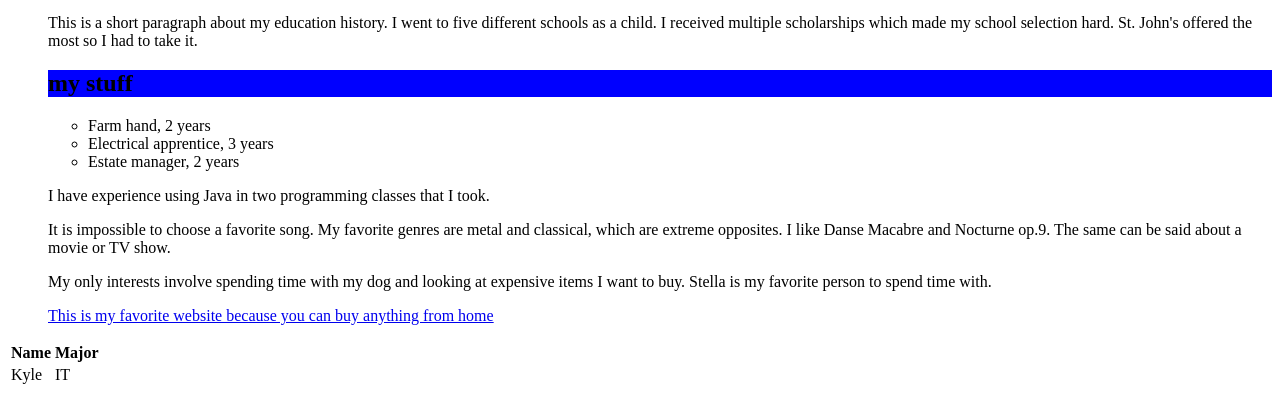
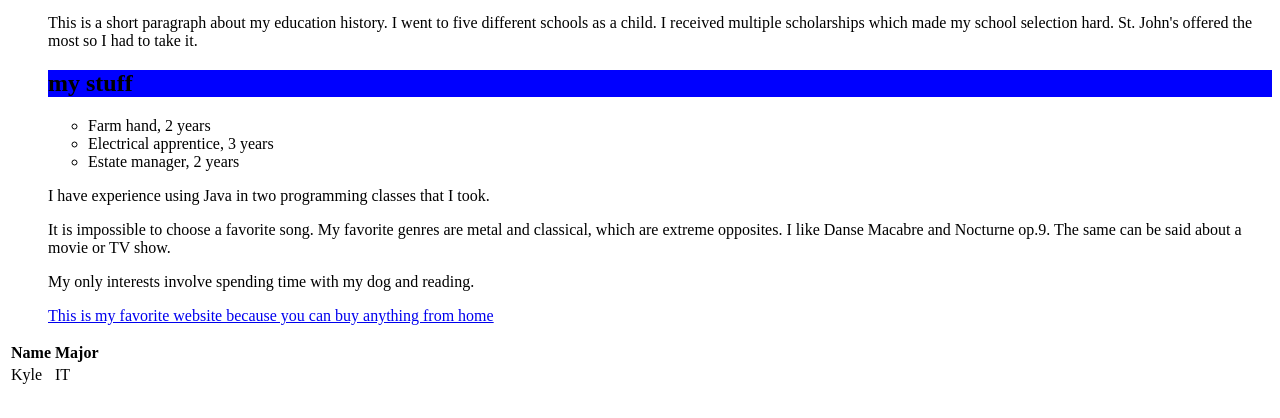
Before and after one commit to kbitic/kbitic.github.io, a plain HTML site: page index.html in a window 1280 px wide. Shown: the part 198-616 px from the top of the page. Drawn offline with Linux system fonts and the light colour scheme.

Commit message:
Update index.html

```diff
--- a/index.html
+++ b/index.html
@@ -70,7 +70,7 @@
   Nocturne op.9. The same can be said about a movie or TV show. </p>
 
     <p> <a name="interests"> </a> </p>
-   <p> My only interests involve spending time with my dog and looking at expensive items I want to buy. Stella is my favorite person to spend time with. </p>
+   <p> My only interests involve spending time with my dog and reading. </p>
 
 
 <a href="http://www.amazon.com"> This is my favorite website because you can buy
```
